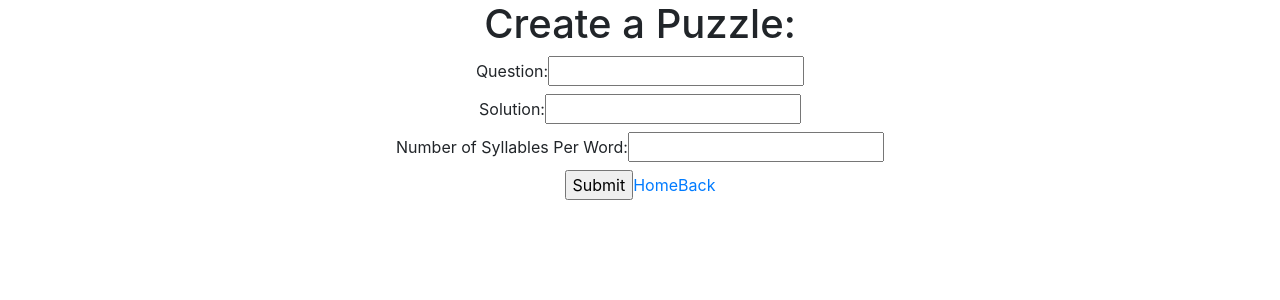
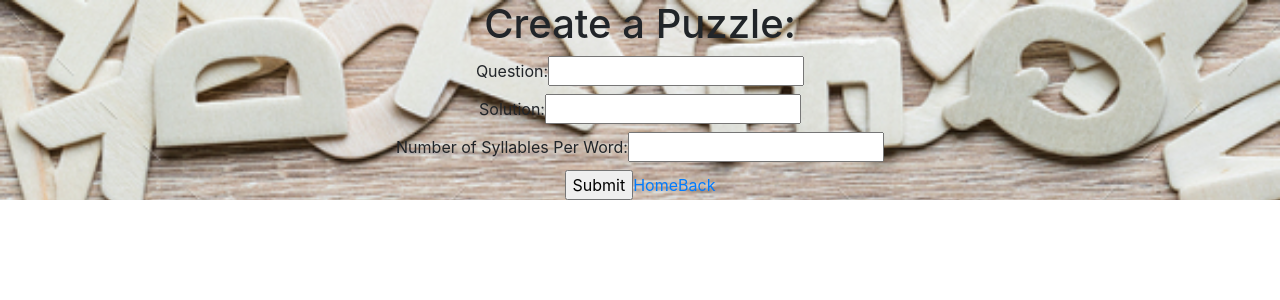
Before and after one commit to jcmcarth06/react-app-front-end, a React (Create React App) app: page /createpuzzle in a window 1280 px wide. Shown: the top 300 px of the page. Built offline with nearby package versions, Linux system fonts and the light colour scheme.

Commit message:
dispatch fixes

```diff
--- a/src/Actions/PuzzleActions.js
+++ b/src/Actions/PuzzleActions.js
@@ -12,6 +12,7 @@ export default function fetchPuzzles() {
 }
 
 export function addPuzzle(puzzle){
+
     const configObj = {
         method: 'POST',
         headers: {
@@ -25,7 +26,7 @@ export function addPuzzle(puzzle){
         fetch(baseURL, configObj)
             .then(res => res.json())
             .then(puzzle => {
-                dispatch({type: 'ADD_PUZZLE', payload: puzzle})
+                dispatch({type: 'ADD_PUZZLE', payload: puzzle.data})
             })
     }
 }
--- a/src/App.css
+++ b/src/App.css
@@ -1,7 +1,10 @@
 .App {
   text-align: center;
+  background-image: url(./Assets/letters.jpg);
+    background-size: cover;
 }
 
+/*
 .App-logo {
   height: 40vmin;
   pointer-events: none;
@@ -35,4 +38,4 @@
   to {
     transform: rotate(360deg);
   }
-}
+} */
```
Also changed, not shown: src/Assets/letters.jpg (added).
